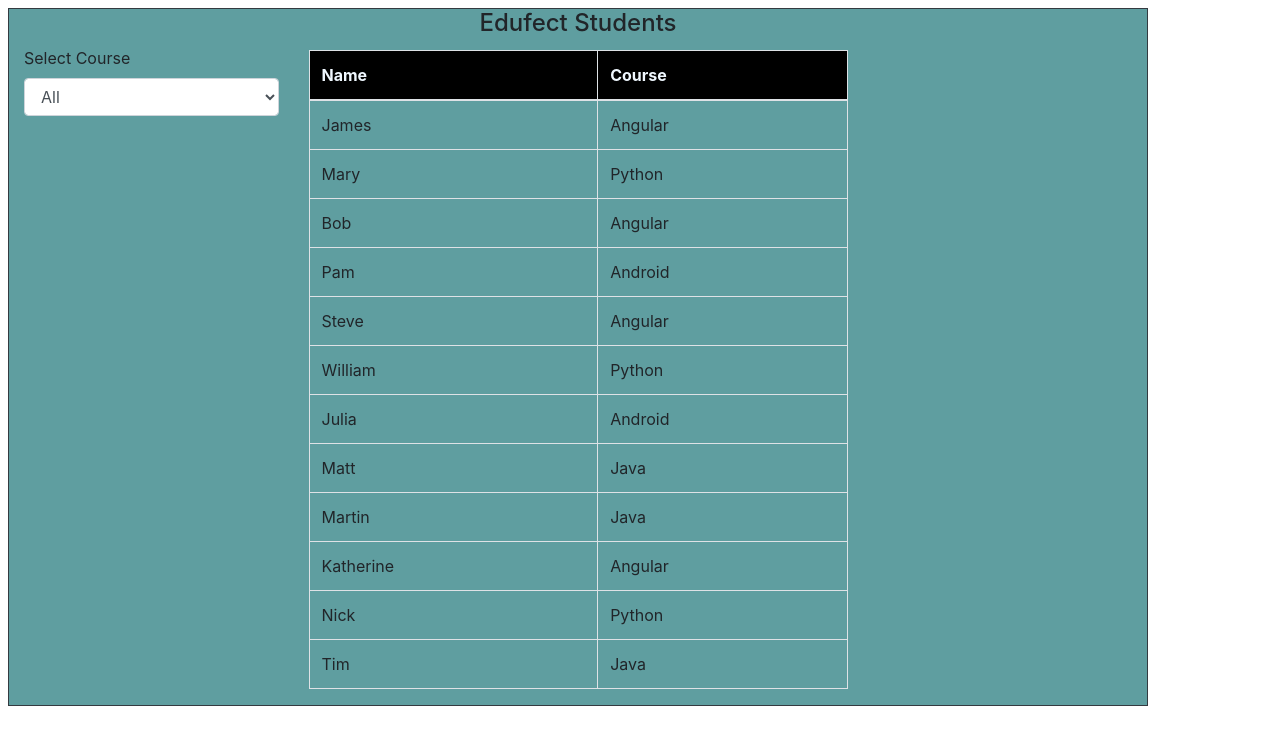
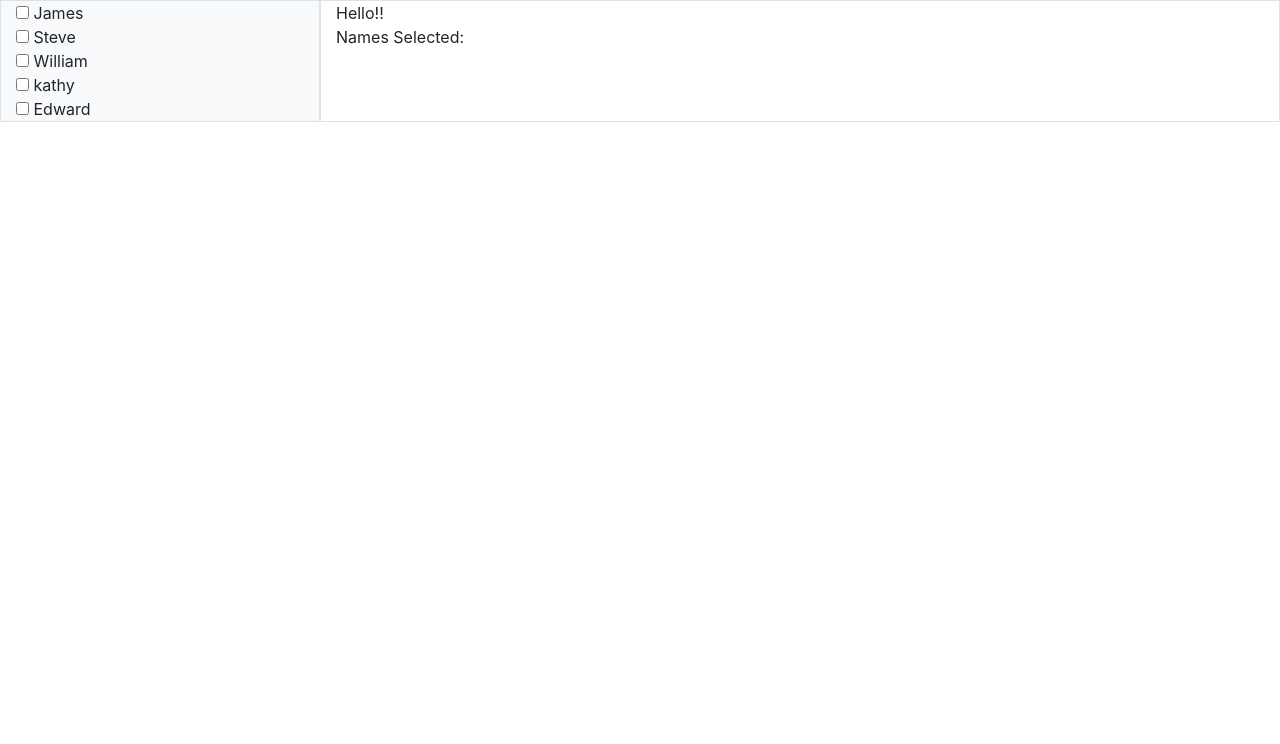
Before and after one commit to SurbhiBisarwal/welcome, an Angular app: page / in a window 1280 px wide. Shown: the top 744 px of the page. Built offline with nearby package versions, Linux system fonts and the light colour scheme.

Commit message:
Array of Checkboxes

```diff
--- a/src/app/app.component.html
+++ b/src/app/app.component.html
@@ -1,40 +1,12 @@
-<div
-  class="container m-2 border border-dark"
-  style="background-color: cadetblue"
->
-  <h4 class="text-center">Edufect Students</h4>
-
+<div class="container-fluid">
   <div class="row">
-    <div class="form-group col-3">
-      <label for="courseSelect">Select Course</label>
-      <select
-        class="form-control"
-        id="courseSelect"
-        [(ngModel)]="selectedCourse"
-      >
-        <option *ngFor="let course of courses" [value]="course">
-          {{ course }}
-        </option>
-      </select>
+    <div class="col-3 border bg-light">
+      <app-choosenames [namesCB]="namesStructure" (optSel)="optChange($event)">
+      </app-choosenames>
     </div>
-    <div class="col-6">
-      <table class="table table-bordered mt-1">
-        <thead>
-          <tr style="background-color: black; color: aliceblue">
-            <th>Name</th>
-            <th>Course</th>
-          </tr>
-        </thead>
-        <tbody>
-          <tr
-            *ngFor="let student of filteredStudents"
-            style="background-color: aquamarine border border-dark"
-          >
-            <td>{{ student.name }}</td>
-            <td>{{ student.course }}</td>
-          </tr>
-        </tbody>
-      </table>
+    <div class="col-9 border">
+      Hello!!<br />
+      Names Selected: {{ namesSelected }}
     </div>
   </div>
 </div>
--- a/src/app/app.component.ts
+++ b/src/app/app.component.ts
@@ -1,34 +1,47 @@
-import { Component } from "@angular/core";
+import { Component, OnInit } from "@angular/core";
 @Component({
   selector: "app-root",
   templateUrl: "./app.component.html",
   styleUrls: ["./app.component.scss"],
 })
 export class AppComponent {
-  courses: string[] = ["All", "Angular", "Python", "Java", "Spring Boot"];
-  students: { name: string; course: string }[] = [
-    { name: "James", course: "Angular" },
-    { name: "Mary", course: "Python" },
-    { name: "Bob", course: "Angular" },
-    { name: "Pam", course: "Android" },
-    { name: "Steve", course: "Angular" },
-    { name: "William", course: "Python" },
-    { name: "Julia", course: "Android" },
-    { name: "Matt", course: "Java" },
-    { name: "Martin", course: "Java" },
-    { name: "Katherine", course: "Angular" },
-    { name: "Nick", course: "Python" },
-    { name: "Tim", course: "Java" },
+  names = ["James", "Steve", "William", "kathy", "Edward"];
+  namesIds = [
+    { name: "James", id: "AB455" },
+    { name: "Steve", id: "GM072" },
+    { name: "William", id: "CX499" },
+    { name: "Kathy", id: "MM746" },
+    { name: "Edward", id: "KT108" },
   ];
 
-  selectedCourse: string = "All";
+  namesStructure = null;
+  namesSelected = "";
+  idSelected = "";
+  ngOnInit() {
+    this.updateValues();
+  }
+  updateValues() {
+    this.namesStructure = this.names.map((n1) => ({
+      name: n1,
+      selected: false,
+    }));
+    let sNames = this.namesSelected.split(",");
+    console.log(sNames);
+    for (let i = 0; i < sNames.length; i++) {
+      let item = this.namesStructure.find((n1) => n1.name === sNames[i]);
+      if (item) item.selected = true;
+    }
+    console.log(this.namesStructure);
+  }
 
-  get filteredStudents() {
-    if (this.selectedCourse === "All") {
-      return this.students;
-    }
-    return this.students.filter(
-      (student) => student.course === this.selectedCourse
-    );
+  optChange() {
+    console.log(this.namesStructure);
+    let filteredNames = this.namesStructure.filter((n1) => n1.selected);
+    let arrayNames = filteredNames.map((n1) => n1.name);
+    this.namesSelected = arrayNames.join(",");
+    console.log(this.namesSelected);
+    // let arrayIds = filteredNames.map((n1) => n1.ids);
+    // this.idSelected = arrayIds.join(",");
+    // console.log(this.idSelected);
   }
 }
--- a/src/app/app.module.ts
+++ b/src/app/app.module.ts
@@ -3,9 +3,10 @@ import { NgModule } from "@angular/core";
 import { AppRoutingModule } from "./app-routing.module";
 import { AppComponent } from "./app.component";
 import { FormsModule } from "@angular/forms";
+import { ChoosenamesComponent } from './choosenames/choosenames.component';
 
 @NgModule({
-  declarations: [AppComponent],
+  declarations: [AppComponent, ChoosenamesComponent],
   imports: [BrowserModule, AppRoutingModule, FormsModule],
   providers: [],
   bootstrap: [AppComponent],
--- /dev/null
+++ b/src/app/choosenames/choosenames.component.html
@@ -0,0 +1,10 @@
+<div *ngFor="let item of namesCB">
+  <input
+    type="checkbox"
+    id="item.name"
+    value="item.selected"
+    [(ngModel)]="item.selected"
+    (change)="emitChange()"
+  />
+  {{ item.name }}
+</div>
--- /dev/null
+++ b/src/app/choosenames/choosenames.component.ts
@@ -0,0 +1,16 @@
+import { Component, Input, OnInit, Output, EventEmitter } from "@angular/core";
+
+@Component({
+  selector: "app-choosenames",
+  templateUrl: "./choosenames.component.html",
+  styleUrls: ["./choosenames.component.scss"],
+})
+export class ChoosenamesComponent implements OnInit {
+  constructor() {}
+  @Input() namesCB;
+  @Output() optSel = new EventEmitter();
+  ngOnInit() {}
+  emitChange() {
+    this.optSel.emit();
+  }
+}
```
Also changed, not shown: src/app/choosenames/choosenames.component.scss (added), 1 other file (tests, documents, lock files or other folders).
